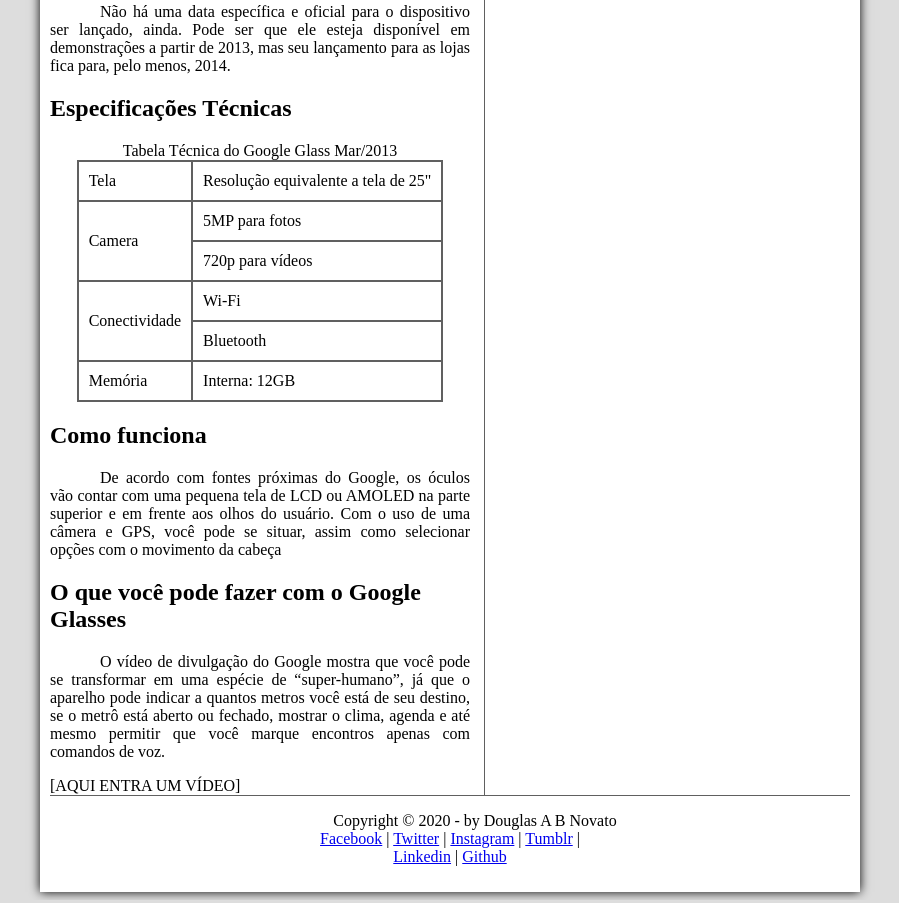
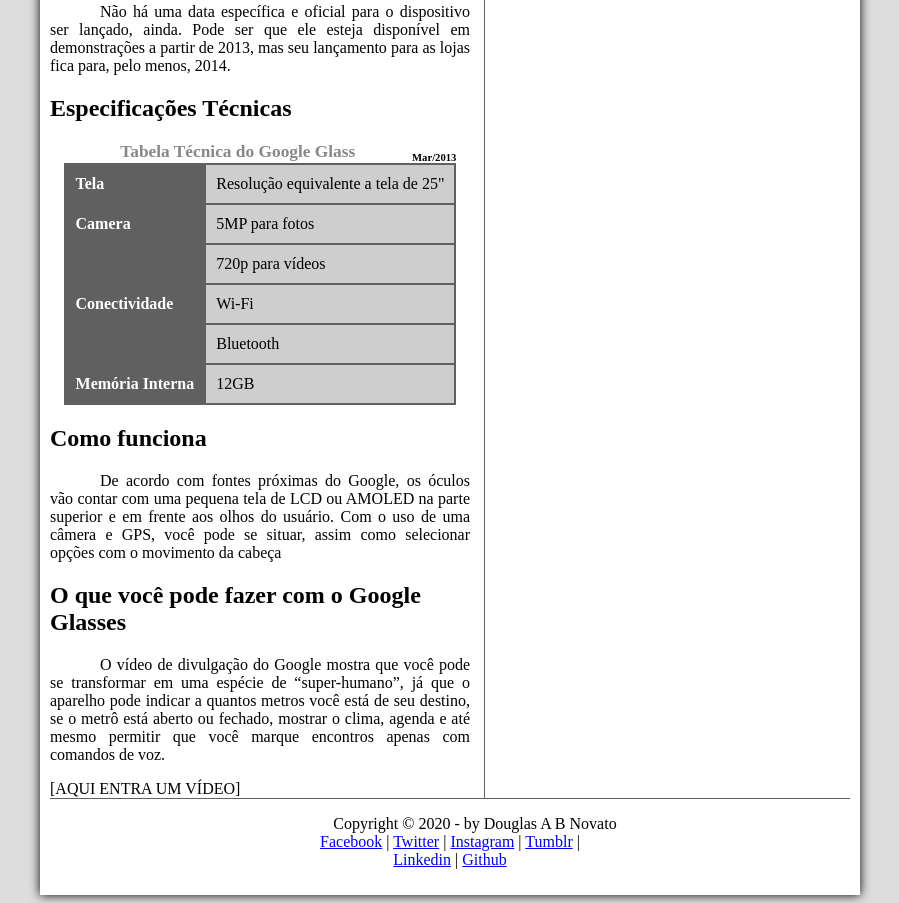
Before and after one commit to douglasabnovato/google-glass, a plain HTML site: page index.html in a window 1280 px wide. Shown: the part 881-1784 px from the top of the page, without its empty margins (190-1089 px from the left). Drawn offline with Linux system fonts and the light colour scheme.

Commit message:
estilo de tabelas

```diff
--- a/index.html
+++ b/index.html
@@ -52,24 +52,24 @@
 
                 <h1>Especificações Técnicas</h1>
                 <table id="tabelaspec">
-                    <caption>Tabela Técnica do Google Glass Mar/2013</caption>
+                    <caption>Tabela Técnica do Google Glass <span>Mar/2013</span> </caption>
                     <tr>
-                        <td>Tela</td><td>Resolução equivalente a tela de 25"</td>
+                        <td class="ce">Tela</td><td class="cd">Resolução equivalente a tela de 25"</td>
                     </tr>
                     <tr>
-                        <td rowspan="2">Camera</td><td>5MP para fotos</td>
+                        <td rowspan="2" class="ce">Camera</td><td class="cd">5MP para fotos</td>
                     </tr>
                     <tr>
-                        <td>720p para vídeos</td>
+                        <td class="cd">720p para vídeos</td>
                     </tr>
                     <tr>
-                        <td rowspan="2">Conectividade</td><td>Wi-Fi</td>
+                        <td rowspan="2" class="ce">Conectividade</td><td class="cd">Wi-Fi</td>
                     </tr>
                     <tr>
-                        <td>Bluetooth </td>
+                        <td class="cd">Bluetooth </td>
                     </tr>
                     <tr>
-                        <td>Memória</td><td>Interna: 12GB </td>
+                        <td class="ce">Memória Interna</td><td class="cd">12GB </td>
                     </tr>
                 </table>
 
--- a/style.css
+++ b/style.css
@@ -141,6 +141,31 @@
     padding: 10px;
 }
 
+table#tabelaspec td.ce{
+    color: #ffffff;
+    background-color: #606060;
+    vertical-align: top;
+    font-weight: bold;
+}
+
+table#tabelaspec td.cd{
+    background-color: #cecece;
+}
+
+table#tabelaspec caption{
+    color: #888888;
+    font-size: 13pt;
+    font-weight: bolder;
+}
+
+table#tabelaspec caption span{
+    display: block;
+    float: right;
+    color: #000000;
+    font-size: 8pt;
+    margin-top: 10px;
+}
+
 aside#lateral{
     display: block;
     width: 350px;
```
